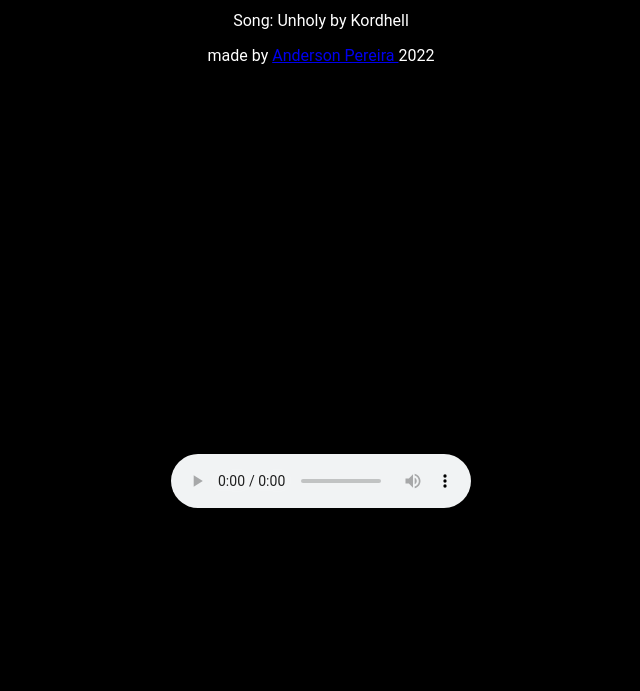
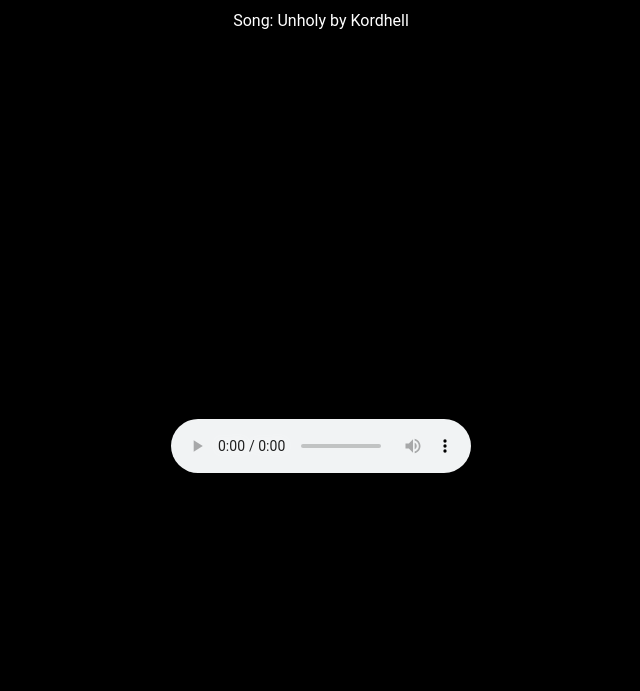
Before and after one commit to anderson-pixel/audio-visualizer, a website: page index.html in a window 1280 px wide. Shown: the part 117-808 px from the top of the page, without its empty margins (319-959 px from the left). Drawn offline with Linux system fonts and the light colour scheme.

Commit message:
checkpoint

```diff
--- a/index.html
+++ b/index.html
@@ -15,7 +15,6 @@
     <body>
     <h1><span class="magic">audio visualizer</span></h1>
     <p>Song: Unholy by Kordhell</p>
-    <p>made by <a class="a-tag" href='https://github.com/anderson-pixel'>Anderson Pereira </a>2022</p>
         <canvas id='canvas'  width="800" height="350"></canvas>
         <br>
         <br>
```
